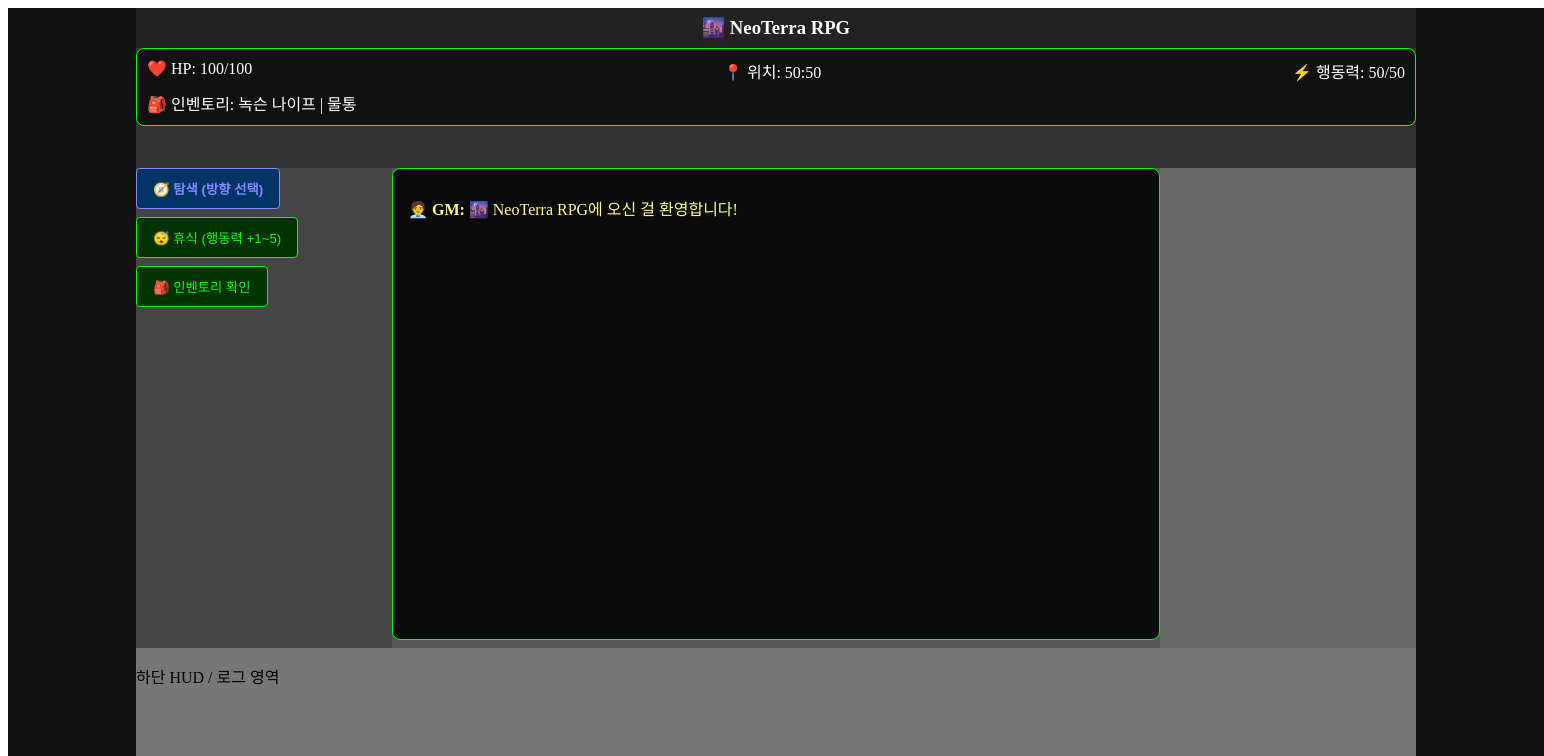
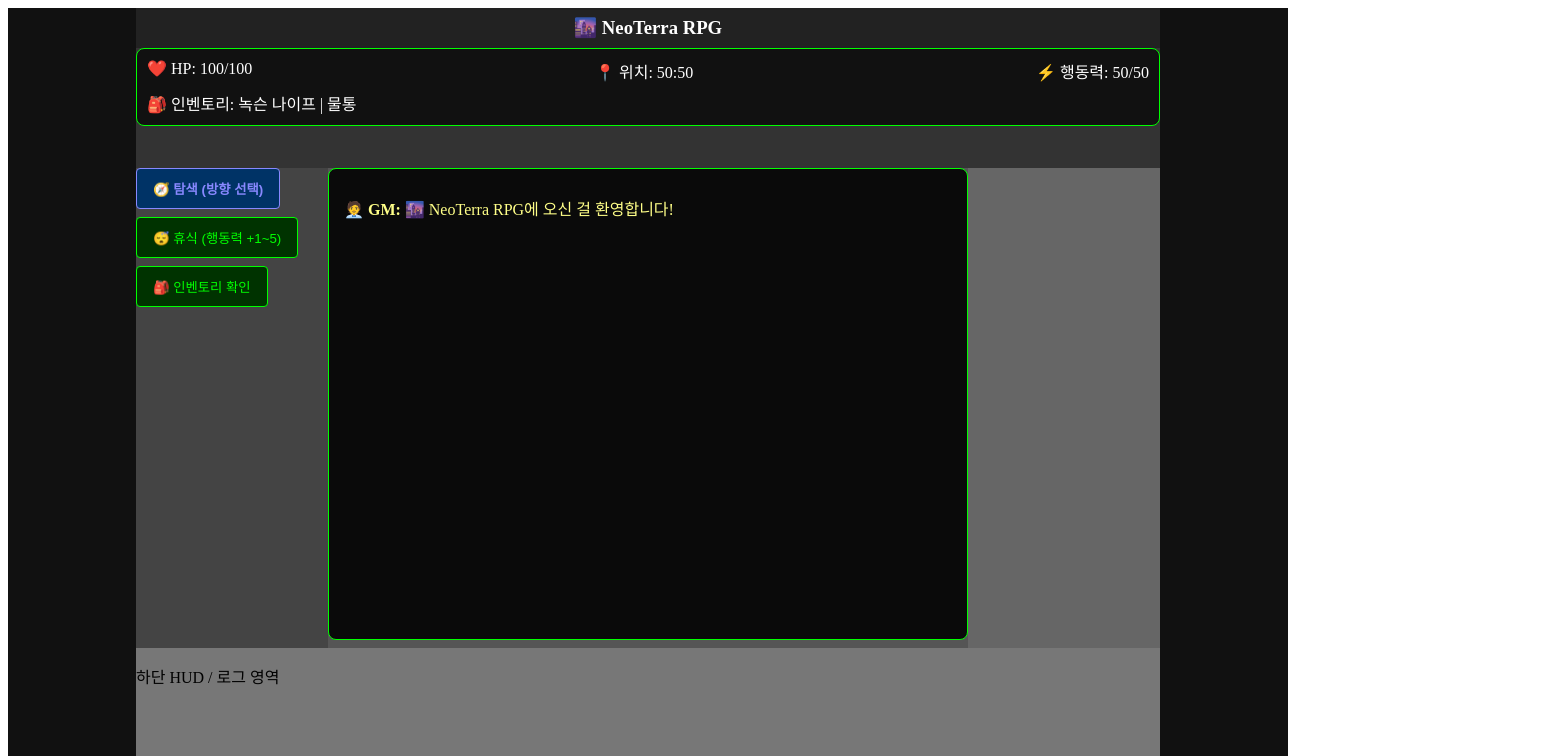
Before and after one commit to Kudou1718/Terra_web1, a React (Vite) app: page / in a window 1280 px wide. Shown: the top 756 px of the page, 1544 px wide, since content can reach past the window. Built offline with nearby package versions, Linux system fonts and the light colour scheme; no server answers.

Commit message:
layout.3

```diff
--- a/src/layout.module.css
+++ b/src/layout.module.css
@@ -1,6 +1,6 @@
 .layout {
   display: grid;
-  grid-template-columns: 10vw 20vw 60vw 20vw 10vw; /* 최좌단, 좌1, 중1, 우1, 최우단 */
+  grid-template-columns: 10vw 15vw 50vw 15vw 10vw; /* 최좌단, 좌1, 중1, 우1, 최우단 */
   grid-template-rows: 5vh 15vh 60vh 20vh;          /* 상단1, 상단2, 중간, 하단1 */
   grid-template-areas:
     "farLeft top1 top1 top1 farRight"
@@ -11,11 +11,35 @@
   width: 100vw;
 }
 
+/* 최좌단 / 최우단 */
 .farLeft { grid-area: farLeft; background: #111; }
 .farRight { grid-area: farRight; background: #111; }
-.top1 { grid-area: top1; background: #222; color: #fff; display:flex; align-items:center; justify-content:center; }
-.top2 { grid-area: top2; background: #333; }
+
+/* 상단1, 상단2, 하단1 → 폭 80vw */
+.top1 {
+  grid-area: top1;
+  background: #222;
+  color: #fff;
+  display:flex;
+  align-items:center;
+  justify-content:center;
+  width:80vw;
+  margin:0 auto;
+}
+.top2 {
+  grid-area: top2;
+  background: #333;
+  width:80vw;
+  margin:0 auto;
+}
+.bottom {
+  grid-area: bottom;
+  background: #777;
+  width:80vw;
+  margin:0 auto;
+}
+
+/* 좌1, 중1, 우1 */
 .left { grid-area: left; background: #444; }
 .center { grid-area: center; background: #555; }
 .right { grid-area: right; background: #666; }
-.bottom { grid-area: bottom; background: #777; }
```
